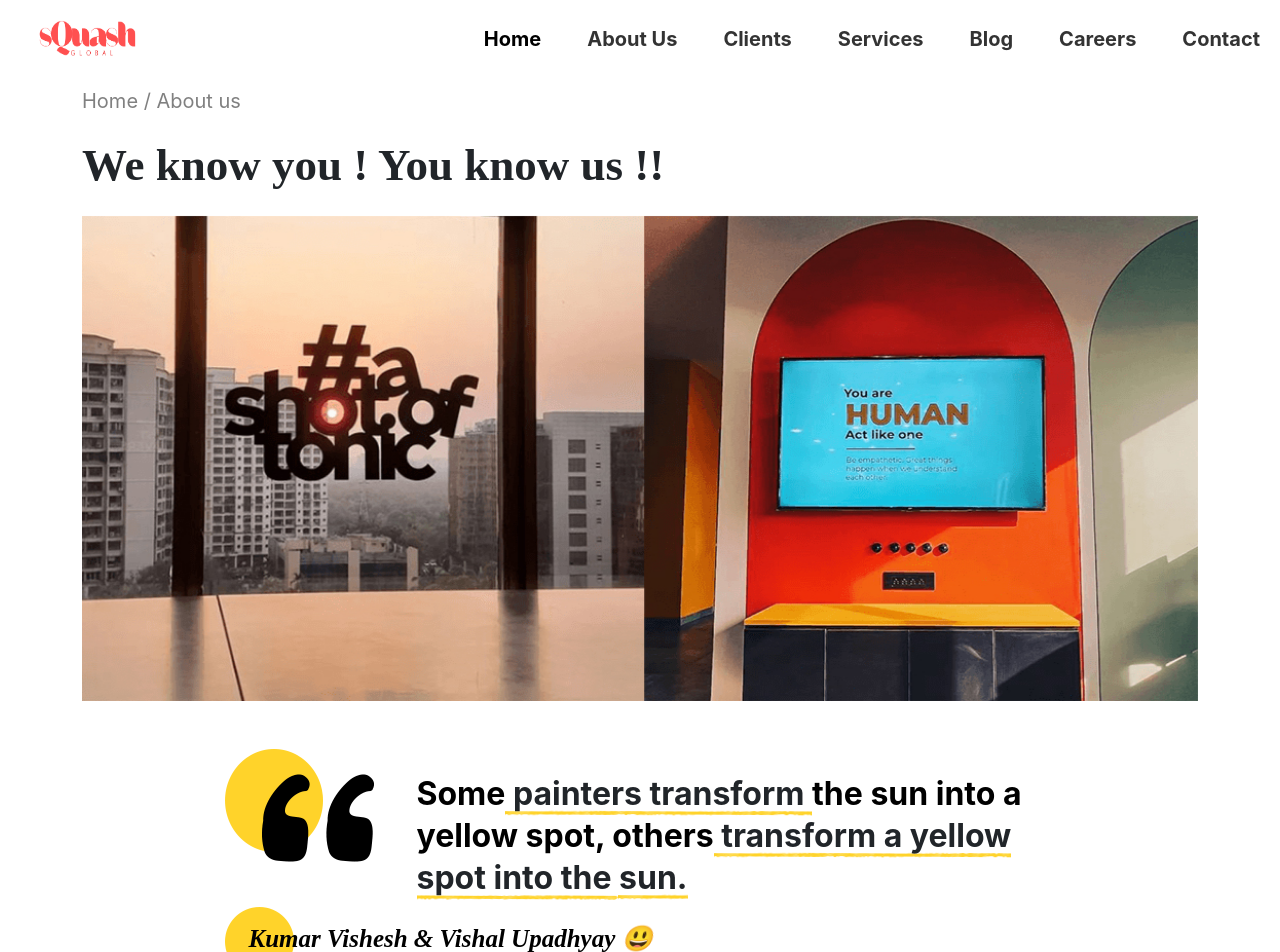
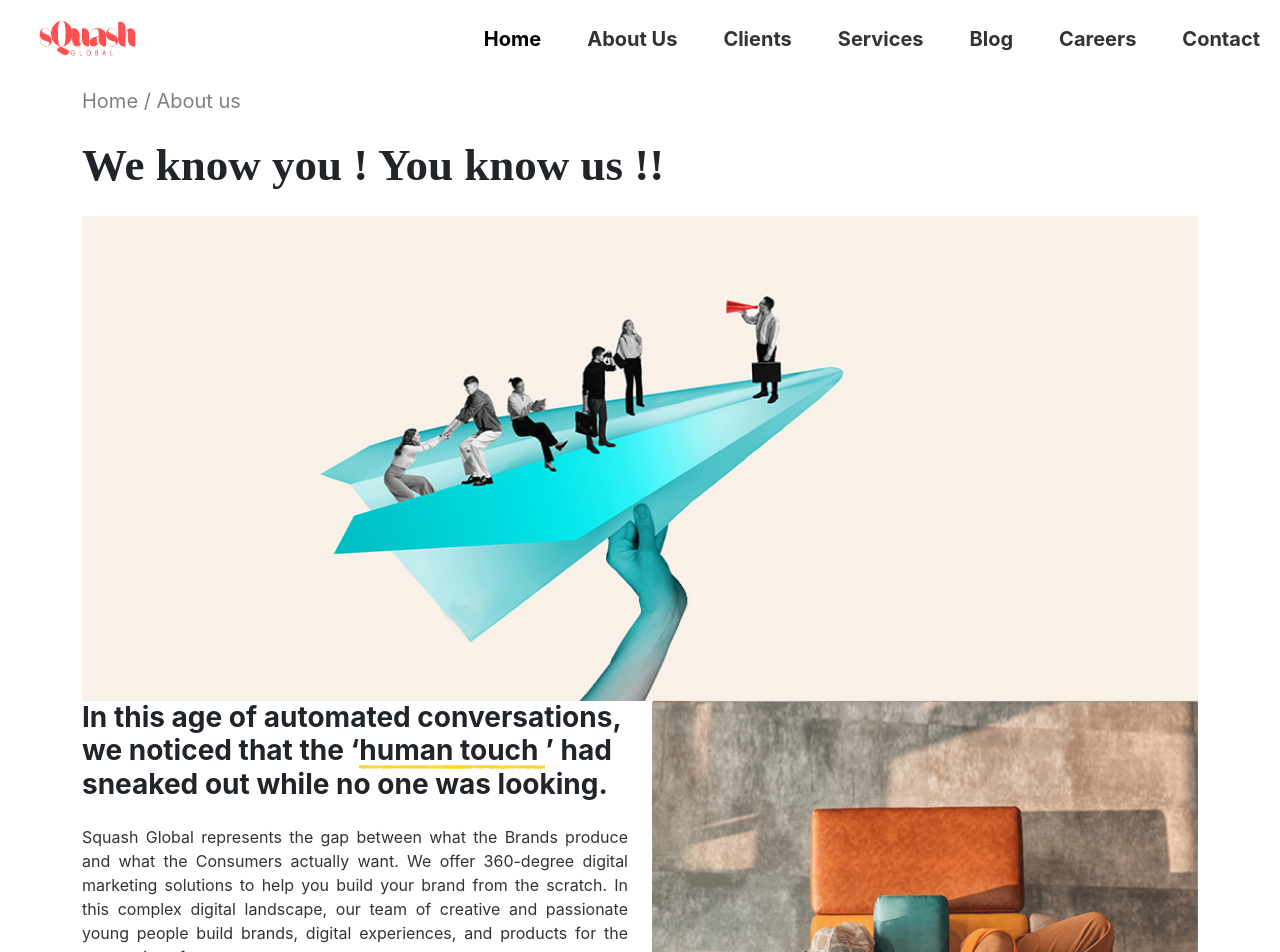
Before and after one commit to VishK98/Squash-Global, a React (Create React App) app: page /philosophy in a window 1280 px wide. Shown: the top 952 px of the page. Built offline with nearby package versions, Linux system fonts and the light colour scheme.

Commit message:
About Us Quote Removed

```diff
--- a/src/components/Philosophy/Philosophy.js
+++ b/src/components/Philosophy/Philosophy.js
@@ -3,7 +3,7 @@ import "./Philosophy.css";
 import AnimatedImage from '../Animations/ImageAnimation';
 import AnimatedText from '../Animations/TextAnimation';
 import ScrollToTopButton from '../TopButton/TopButton';
-import philosophy from "../../assets/images/tonic-worldwide-philosophy.jpg";
+import philosophy from "../../assets/images/Banner About us.jpg";
 import quotation from "../../assets/images/quotation-marks-svgrepo.png";
 import yellowCircle from "../../assets/images/empty-yellow-circle.png";
 import partyScene from "../../assets/images/party-scene.png";
@@ -38,41 +38,6 @@ function Philosophy() {
         <div className="row">
           <div className="col-12">
             <AnimatedImage src={philosophy} alt="Image not found" />
-          </div>
-          <div
-            className="col-lg-9 mt-4"
-            style={{ margin: "auto" }}
-          >
-            <div className="mt-md-4 ">
-              <span className="explorbtn  mt-4">
-                <img
-                  src={quotation}
-                  alt="Quotation Mark"
-                  className="quote-apos"
-                  style={{ float: "left" }}
-                />
-                <AnimatedText text={<h2
-                  className="ml-4 quote pt-4"
-                  style={{ opacity: 1, fontWeight: "bold" }}
-                >
-                  Some
-                  <mark className="text-highlight">
-                    {" "}
-                    painters transform{" "}
-                  </mark>{" "}
-                  the sun into a yellow spot, others
-                  <mark className="text-highlight">
-                    {" "}
-                    transform a yellow <br />
-                    spot into the sun.
-                  </mark>
-                </h2>} animation="slide-down" />
-                <span className="quote-writer-name-icon">
-                  <img src={yellowCircle} alt="yellow circle" />
-                </span>
-                <i className="quote-writer-name">Kumar Vishesh & Vishal Upadhyay 😃</i>
-              </span>
-            </div>
           </div>
         </div>
       </div>
```
Also changed, not shown: src/assets/images/Banner About us.jpg (added).
